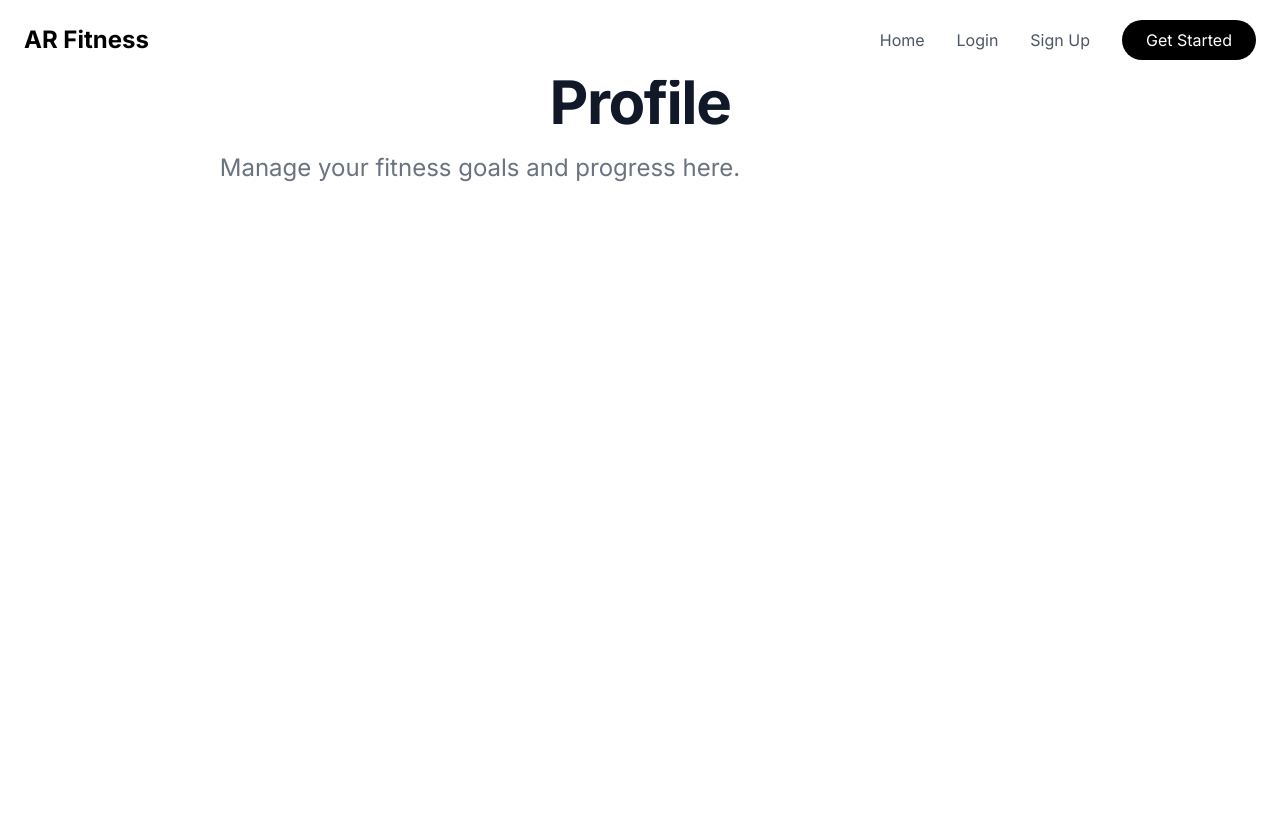
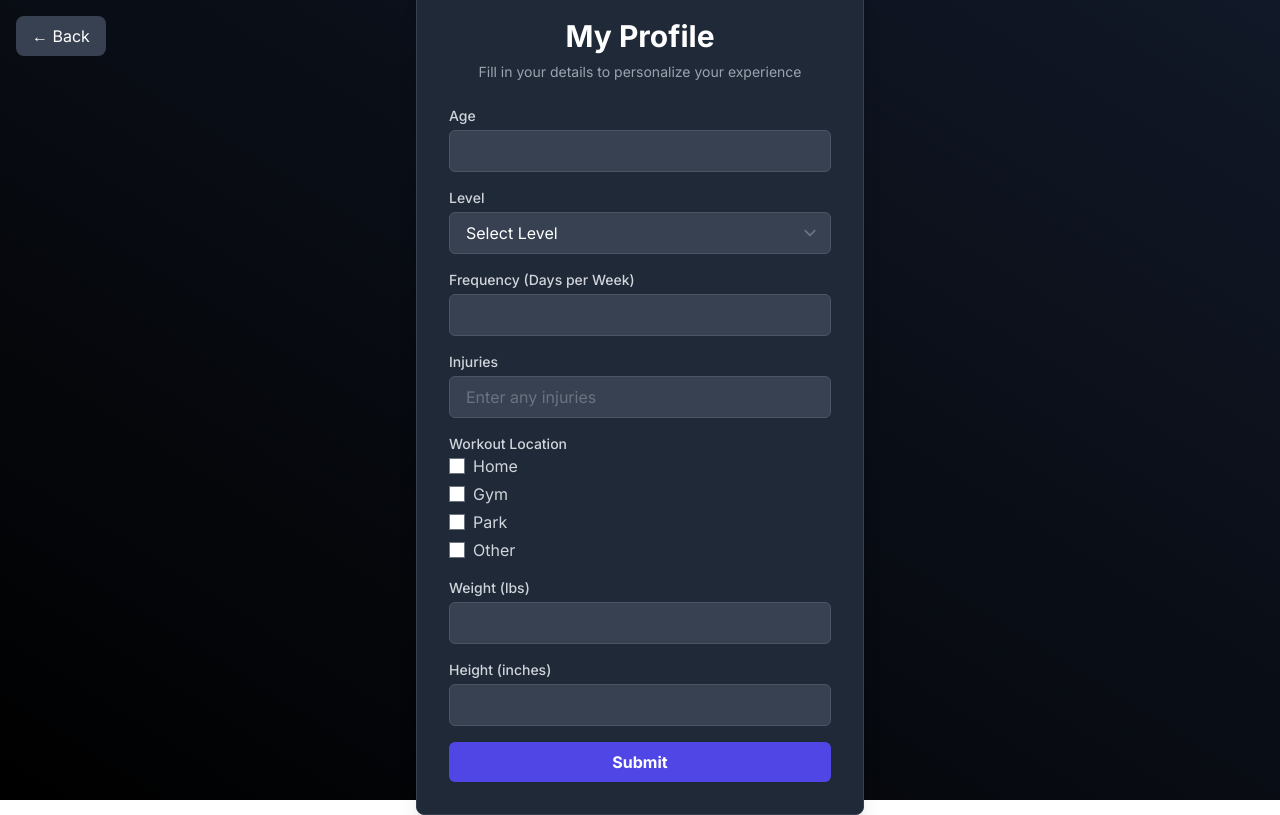
Before and after one commit to RETR0-OS/EPICS-AR-Fitness-Coach, a Next.js app in the folder Frontend/: page /profile in a window 1280 px wide. Built offline with nearby package versions, Linux system fonts and the light colour scheme.

Commit message:
profile page

```diff
--- a/Frontend/src/pages/_app.js
+++ b/Frontend/src/pages/_app.js
@@ -1,4 +1,3 @@
-// pages/_app.js
 import { ThemeProvider } from 'next-themes';
 import '../styles/globals.css';
 
--- a/Frontend/src/pages/profile.js
+++ b/Frontend/src/pages/profile.js
@@ -1,22 +1,167 @@
-// pages/profile.js
-import Navbar from '../components/Navbar';
+import React, { useState } from "react";
+import { motion } from "framer-motion";
+import { useRouter } from "next/router";
 
 const ProfilePage = () => {
+  const router = useRouter();
+  const [age, setAge] = useState("");
+  const [level, setLevel] = useState("");
+  const [frequency, setFrequency] = useState("");
+  const [injury, setInjury] = useState("");
+  const [location, setLocation] = useState([]);
+  const [locationOther, setLocationOther] = useState("");
+  const [weight, setWeight] = useState("");
+  const [height, setHeight] = useState("");
+
+  const handleLocationChange = (value) => {
+    setLocation((prev) =>
+      prev.includes(value) ? prev.filter((loc) => loc !== value) : [...prev, value]
+    );
+  };
+
+  const handleSubmit = (e) => {
+    e.preventDefault();
+    console.log({
+      age,
+      level,
+      frequency,
+      injury,
+      location,
+      locationOther: location.includes("Other") ? locationOther : "",
+      weight,
+      height,
+    });
+  };
+
   return (
-    <div>
-      <Navbar />
-      <main className="bg-white dark:bg-gray-900 min-h-screen">
-        <div className="py-16 px-4 sm:px-6 lg:px-8">
-          <div className="text-center">
-            <h1 className="mt-2 text-4xl font-extrabold text-gray-900 dark:text-white tracking-tight sm:text-5xl md:text-6xl">
-              Profile
-            </h1>
-            <p className="mt-3 max-w-4xl mx-auto text-xl text-gray-500 dark:text-gray-400 sm:mt-5 sm:text-2xl lg:mx-0">
-              Manage your fitness goals and progress here.
-            </p>
+    <div className="w-screen h-screen bg-gradient-to-bl from-gray-900 to-black flex items-center justify-center text-white">
+      <button
+        onClick={() => router.push("/")}
+        className="absolute top-4 left-4 px-4 py-2 bg-gray-700 text-white rounded-lg hover:bg-gray-600"
+      >
+        ← Back
+      </button>
+
+      <motion.div
+        initial={{ opacity: 0, y: -20 }}
+        animate={{ opacity: 1, y: 0 }}
+        transition={{ duration: 0.5 }}
+        className="w-full max-w-md bg-gray-800 rounded-lg shadow-xl p-8 border border-gray-700"
+      >
+        <h1 className="text-3xl font-bold text-center">My Profile</h1>
+        <p className="text-sm text-gray-400 text-center mt-2">
+          Fill in your details to personalize your experience
+        </p>
+
+        <form onSubmit={handleSubmit} className="mt-6 space-y-4">
+          <div>
+            <label className="block text-sm font-medium text-gray-300">Age</label>
+            <input
+              type="number"
+              value={age}
+              onChange={(e) => setAge(e.target.value)}
+              className="mt-1 w-full px-4 py-2 bg-gray-700 border border-gray-600 rounded-md"
+              required
+            />
           </div>
-        </div>
-      </main>
+
+          <div>
+            <label className="block text-sm font-medium text-gray-300">Level</label>
+            <select
+              value={level}
+              onChange={(e) => setLevel(e.target.value)}
+              className="mt-1 w-full px-4 py-2 bg-gray-700 border border-gray-600 rounded-md"
+              required
+            >
+              <option value="">Select Level</option>
+              <option value="Beginner">Beginner</option>
+              <option value="Intermediate">Intermediate</option>
+              <option value="Advanced">Advanced</option>
+            </select>
+          </div>
+
+          <div>
+            <label className="block text-sm font-medium text-gray-300">
+              Frequency (Days per Week)
+            </label>
+            <input
+              type="number"
+              value={frequency}
+              onChange={(e) => setFrequency(e.target.value)}
+              className="mt-1 w-full px-4 py-2 bg-gray-700 border border-gray-600 rounded-md"
+              required
+            />
+          </div>
+
+          <div>
+            <label className="block text-sm font-medium text-gray-300">Injuries</label>
+            <input
+              type="text"
+              value={injury}
+              onChange={(e) => setInjury(e.target.value)}
+              placeholder="Enter any injuries"
+              className="mt-1 w-full px-4 py-2 bg-gray-700 border border-gray-600 rounded-md"
+            />
+          </div>
+
+          <div>
+            <label className="block text-sm font-medium text-gray-300">Workout Location</label>
+            <div className="space-y-1">
+              {["Home", "Gym", "Park", "Other"].map((loc) => (
+                <div key={loc} className="flex items-center">
+                  <input
+                    type="checkbox"
+                    checked={location.includes(loc)}
+                    onChange={() => handleLocationChange(loc)}
+                    className="mr-2"
+                  />
+                  <span className="text-gray-300">{loc}</span>
+                </div>
+              ))}
+              {location.includes("Other") && (
+                <input
+                  type="text"
+                  placeholder="Specify location"
+                  value={locationOther}
+                  onChange={(e) => setLocationOther(e.target.value)}
+                  className="mt-2 w-full px-4 py-2 bg-gray-700 border border-gray-600 rounded-md"
+                />
+              )}
+            </div>
+          </div>
+
+          <div>
+            <label className="block text-sm font-medium text-gray-300">Weight (lbs)</label>
+            <input
+              type="number"
+              value={weight}
+              onChange={(e) => setWeight(Math.max(0, e.target.value))}
+              className="mt-1 w-full px-4 py-2 bg-gray-700 border border-gray-600 rounded-md"
+              required
+            />
+          </div>
+
+          <div>
+            <label className="block text-sm font-medium text-gray-300">Height (inches)</label>
+            <input
+              type="number"
+              value={height}
+              onChange={(e) => setHeight(Math.max(0, e.target.value))}
+              className="mt-1 w-full px-4 py-2 bg-gray-700 border border-gray-600 rounded-md"
+              required
+            />
+          </div>
+
+          <motion.button
+            whileHover={{ scale: 1.05 }}
+            whileTap={{ scale: 0.95 }}
+            type="submit"
+            className="w-full bg-indigo-600 hover:bg-indigo-700 text-white font-bold py-2 px-4 rounded-md mt-4"
+          >
+            Submit
+          </motion.button>
+        </form>
+      </motion.div>
     </div>
   );
 };
```
